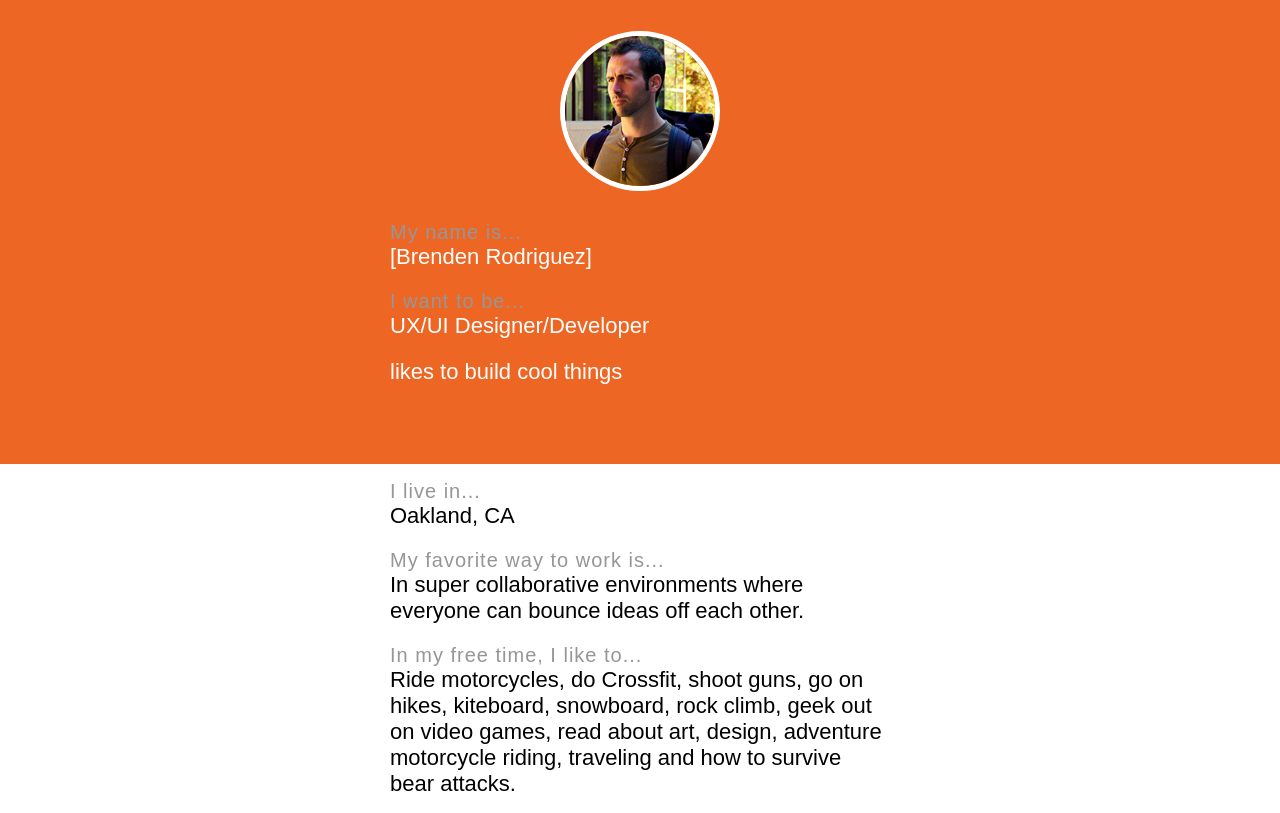
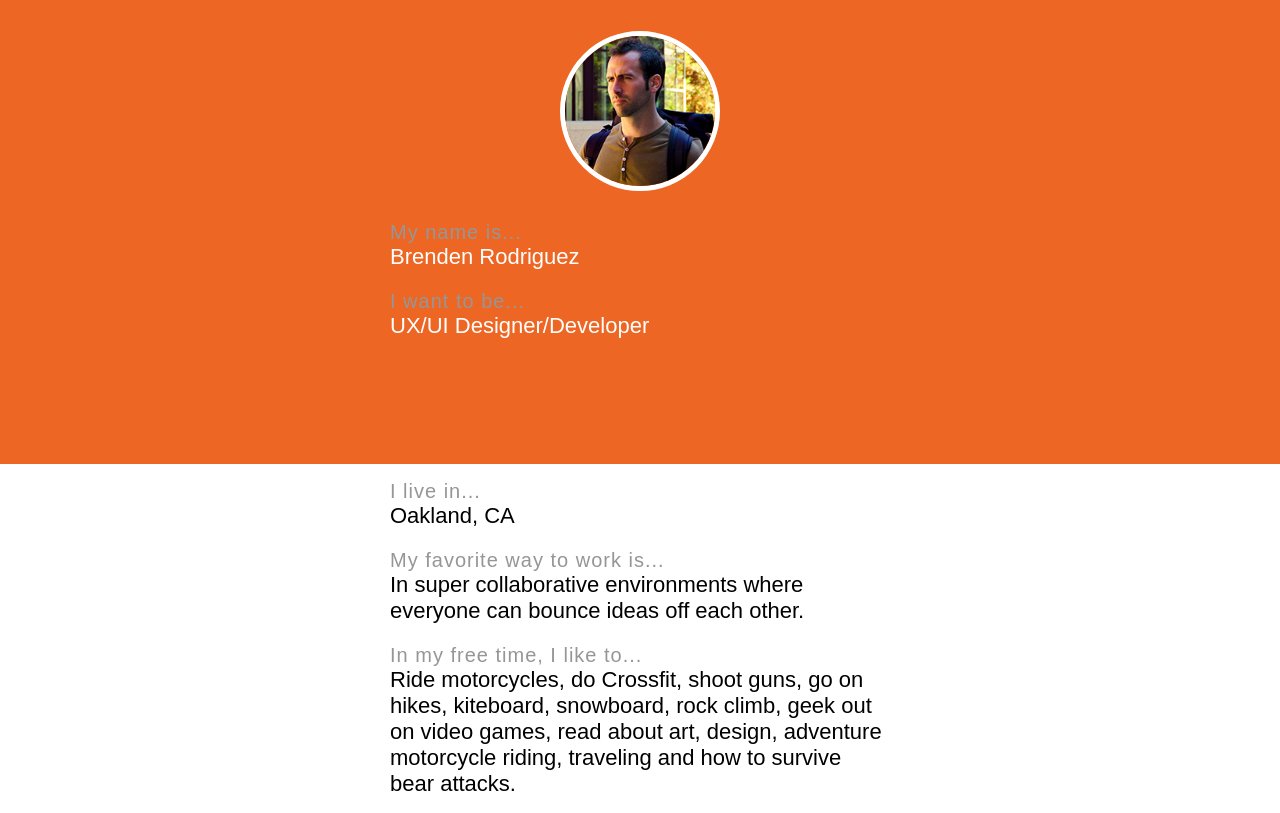
Before and after one commit to brendenbattle/FE-Nanodegree-Project-0, a plain HTML site: page index.html in a window 1280 px wide. Shown: the part 113-926 px from the top of the page. Drawn offline with Linux system fonts and the light colour scheme.

Commit message:
style: layout
changed hero text

```diff
--- a/index.html
+++ b/index.html
@@ -26,10 +26,9 @@
                 <div class="content">
                     <img class="my-picture" src="images/me_Brenden.jpg" alt="This is a picture of me">
                     <p class="iama">My name is...</p>
-                    <p class="my-name my-info">[Brenden Rodriguez]</p>
+                    <p class="my-name my-info">Brenden Rodriguez</p>
                     <p class="iama">I want to be...</p>
                     <p class="my-info">UX/UI Designer/Developer</p>
-                    <p class="my-info">likes to build cool things</p>
                 </div>
             </section>
             <section class=" layout-border about-me content">
--- a/styles.css
+++ b/styles.css
@@ -56,6 +56,9 @@ h1 {
 .logospot {
   background-color: red;
 }
+
+
+
 
 /* MEDIA QUERIES */
 
```
